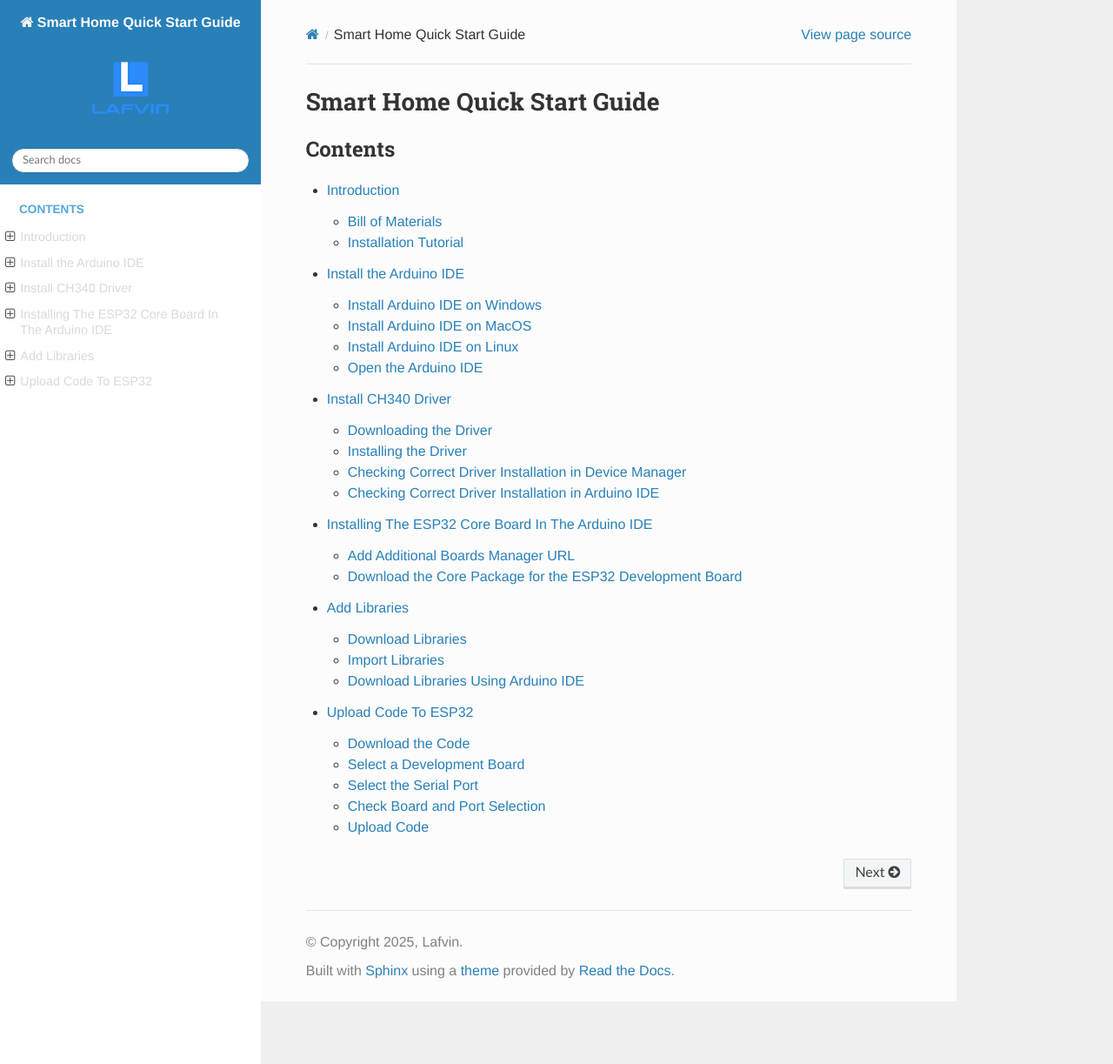
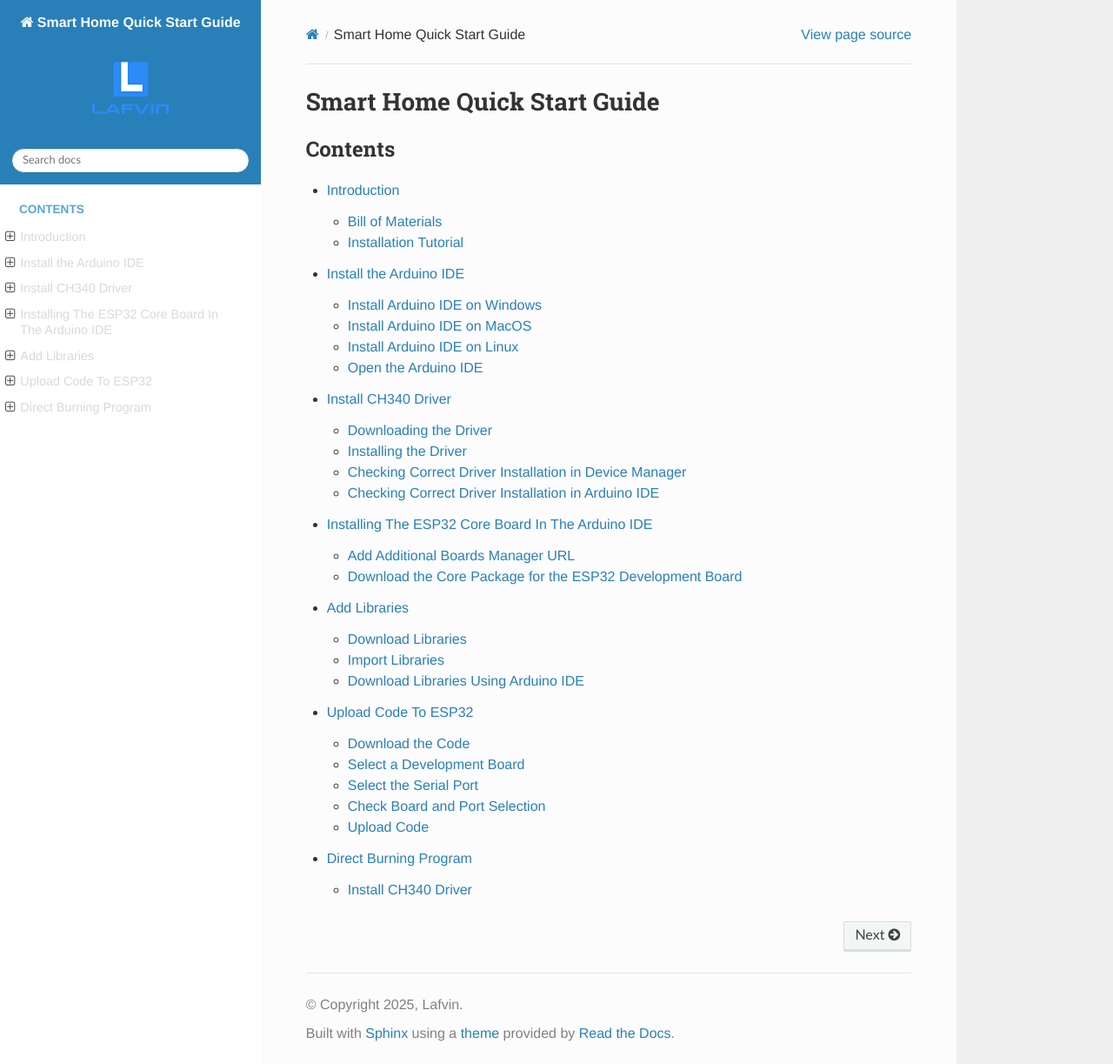
Before and after one commit to COLA508/Lafvin_Smart_Home-UsingTutorials, a Sphinx documentation site: the page built from docs/source/index.rst, in a window 1280 px wide and 1223 px high. Shown: the whole window at 87% size. Built offline with Sphinx 7.4.7 and the Read the Docs theme 3.1.0, drawn with Linux system fonts in a browser that asks for light colours.

Commit message:
Update index.rst

```diff
--- a/docs/source/index.rst
+++ b/docs/source/index.rst
@@ -11,3 +11,4 @@ Smart Home Quick Start Guide
    install_ESP32
    add_libraries
    Upload_code_to_ESP32
+   Direct_burning_program
```
